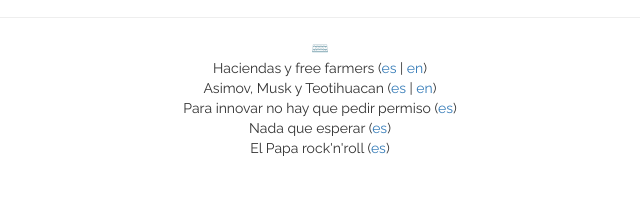
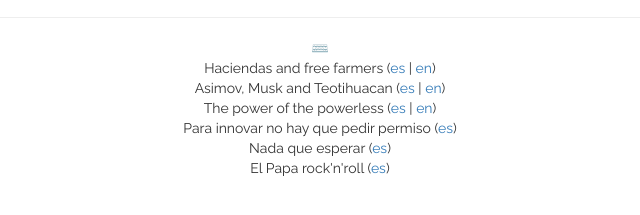
Before and after one commit to medied/medied.github.io, a plain HTML site: page index.html in a window 1280 px wide. Shown: the part 93-308 px from the top of the page, without its empty margins (320-960 px from the left). Drawn offline with nearby package versions, Linux system fonts and the light colour scheme.

Commit message:
The power of the powerless

```diff
--- a/index.html
+++ b/index.html
@@ -51,12 +51,16 @@
       <div class="essay">⌨️</div>
       <div class="row">
         <div class="essay">
-          <span>Haciendas y free farmers</span>
+          <span>Haciendas and free farmers</span>
           (<a href="https://medium.com/@medied/haciendas-y-free-farmers-6fea76f54ac#.i6sdi74rr">es</a> | <a href="https://medium.com/@medied/haciendas-and-free-farmers-40a4ae9878f9#.trh3vdun0">en</a>)
         </div>
         <div class="essay">
-          <span>Asimov, Musk y Teotihuacan</span>
+          <span>Asimov, Musk and Teotihuacan</span>
           (<a href="https://medium.com/@medied/asimov-musk-y-teotihuacan-c2fd6891dec1#.brc4eajwm">es</a> | <a href="https://medium.com/@medied/asimov-musk-and-teotihuacan-f4b8b582d29b#.2i2e153d5">en</a>)
+        </div>
+        <div class="essay">
+          <span>The power of the powerless</span>
+          (<a href="https://medium.com/@medied/el-poder-de-los-sin-poder-969e3e66db33">es</a> | <a href="https://medium.com/@medied/the-power-of-the-powerless-db142b21a475">en</a>)
         </div>
         <div class="essay">
           <span>Para innovar no hay que pedir permiso</span>
```
